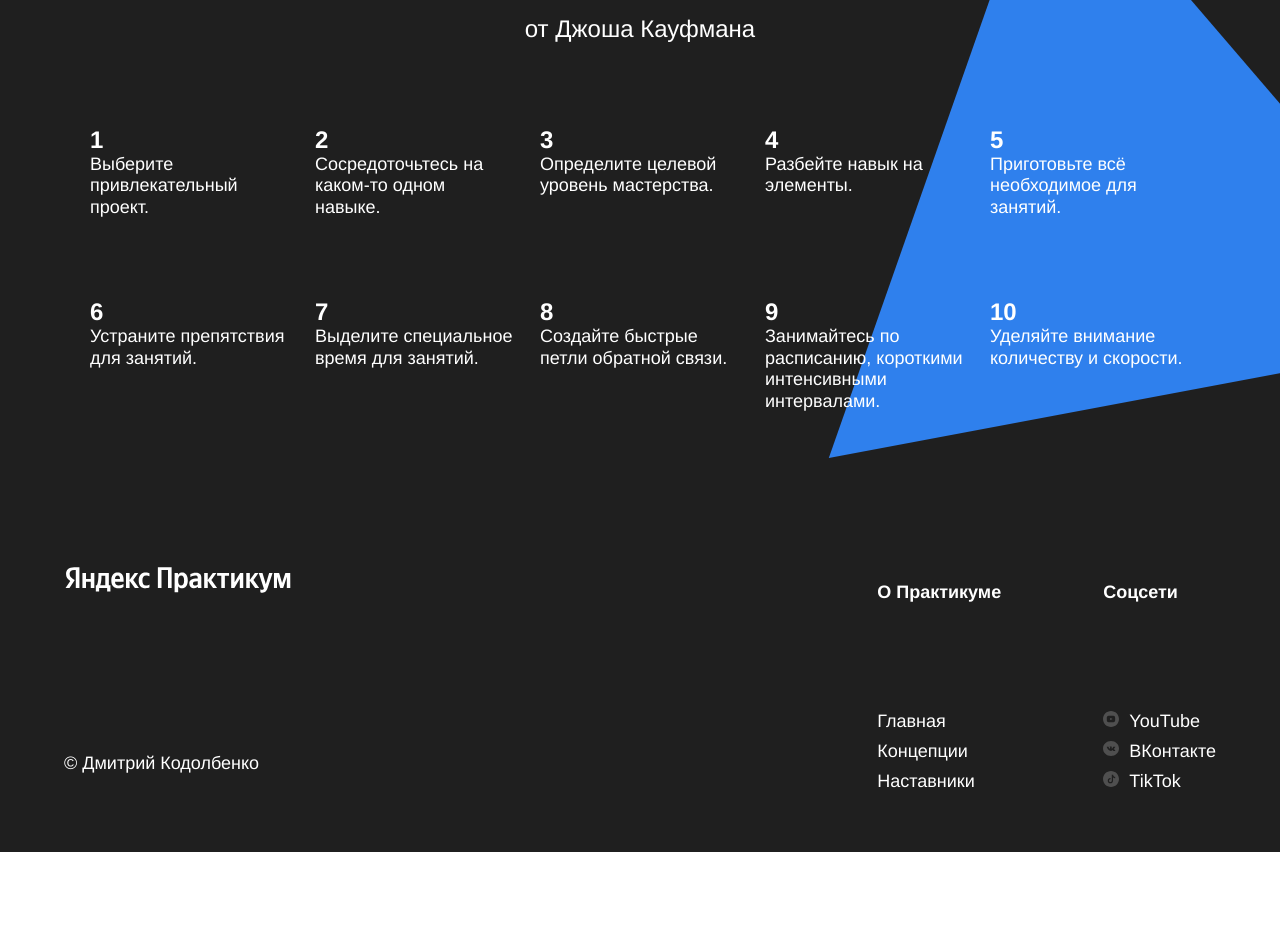
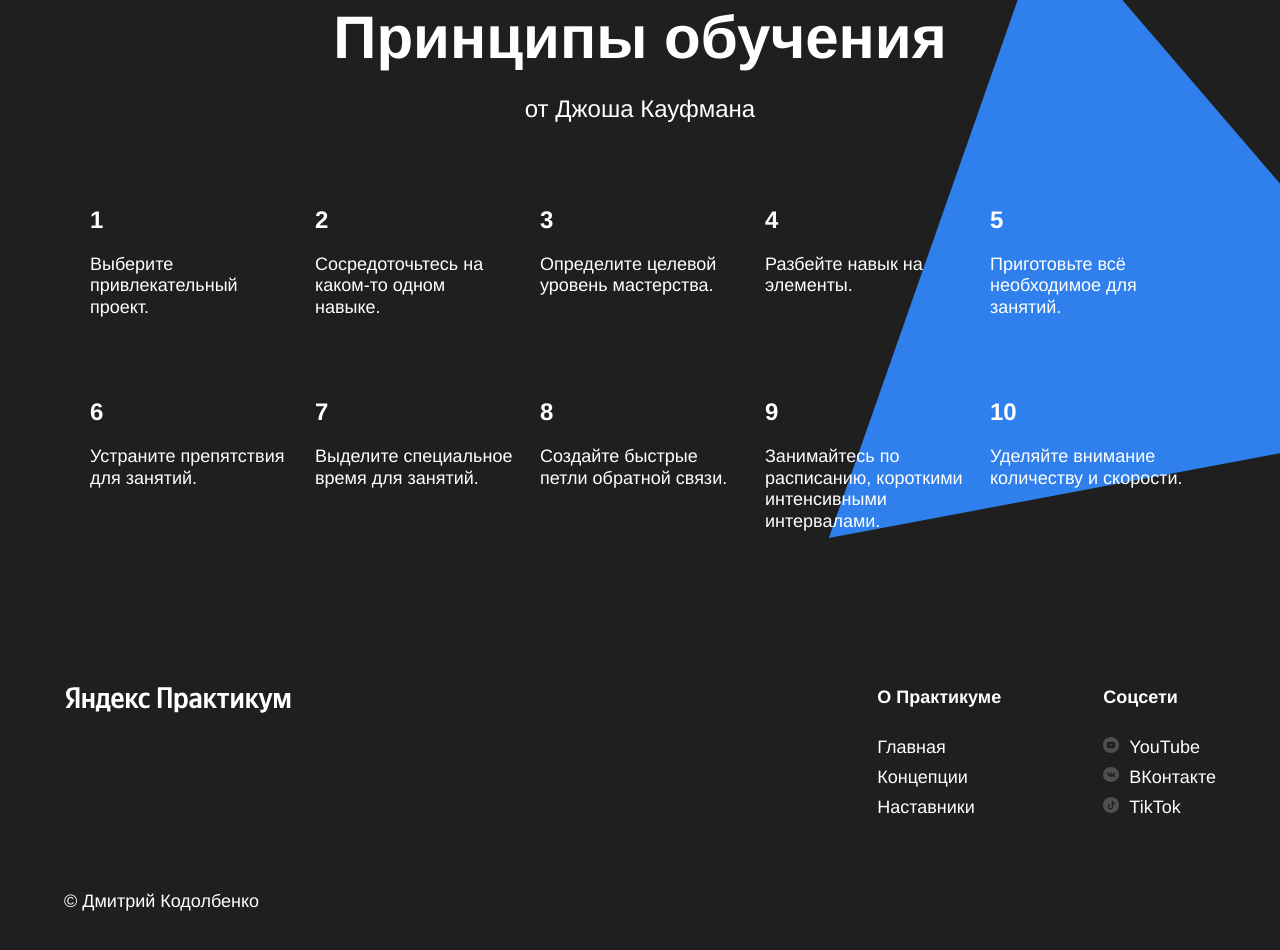
Before and after one commit to DmitryKodolbenko/how-to-learn, a plain HTML site: page index.html in a window 1280 px wide. Shown: the part 2984-3934 px from the top of the page. Before the commit the page ends 3836 px from the top, so only its background shows below. Drawn offline with Linux system fonts and the light colour scheme.

Commit message:
6 правок

```diff
--- a/index.html
+++ b/index.html
@@ -183,11 +183,11 @@
         </div>
         <div class="footer__column footer__column_content_info">
           <h2 class="footer__column-heading">О Практикуме</h2>
-          <div class="footer__column-links">
+          <nav class="footer__column-links">
             <a class="footer__column-link" href="#">Главная</a>
             <a class="footer__column-link" href="#">Концепции</a>
             <a class="footer__column-link" href="#">Наставники</a>
-          </div>
+          </nav>
 
         </div>
         <div class="footer__column footer__column_content_social">
--- a/styles/style.css
+++ b/styles/style.css
@@ -174,6 +174,7 @@
 }
 .table__text {
   margin: 0;
+  margin-top: 20px;
   font-size: 18px;
   font-weight: normal;
   line-height: 1.2;
@@ -263,7 +264,7 @@
   position: absolute;
   top: 0;
   right: -210px;
-  z-index: 2;
+  z-index: -1;
 
 }
 .footer {
@@ -288,9 +289,9 @@
   display: flex;
   flex-direction: column;
   position: relative;
-  justify-content: space-between;
 }
 .footer__column_content_copyright {
+  justify-content: space-between;
   flex-basis: 711px;
 }
 .logo_place_footer {
@@ -299,6 +300,7 @@
   height: 32px;
 }
 .footer__author {
+  margin: 0;
   padding-top: 18px;
   padding-bottom: 18px;
   color: white;
@@ -321,6 +323,7 @@
   text-decoration: none;
 }
 .footer__column-heading {
+  margin: 0;
   font-size: 18px;
   font-weight: 600;
   line-height: 30px;
```
